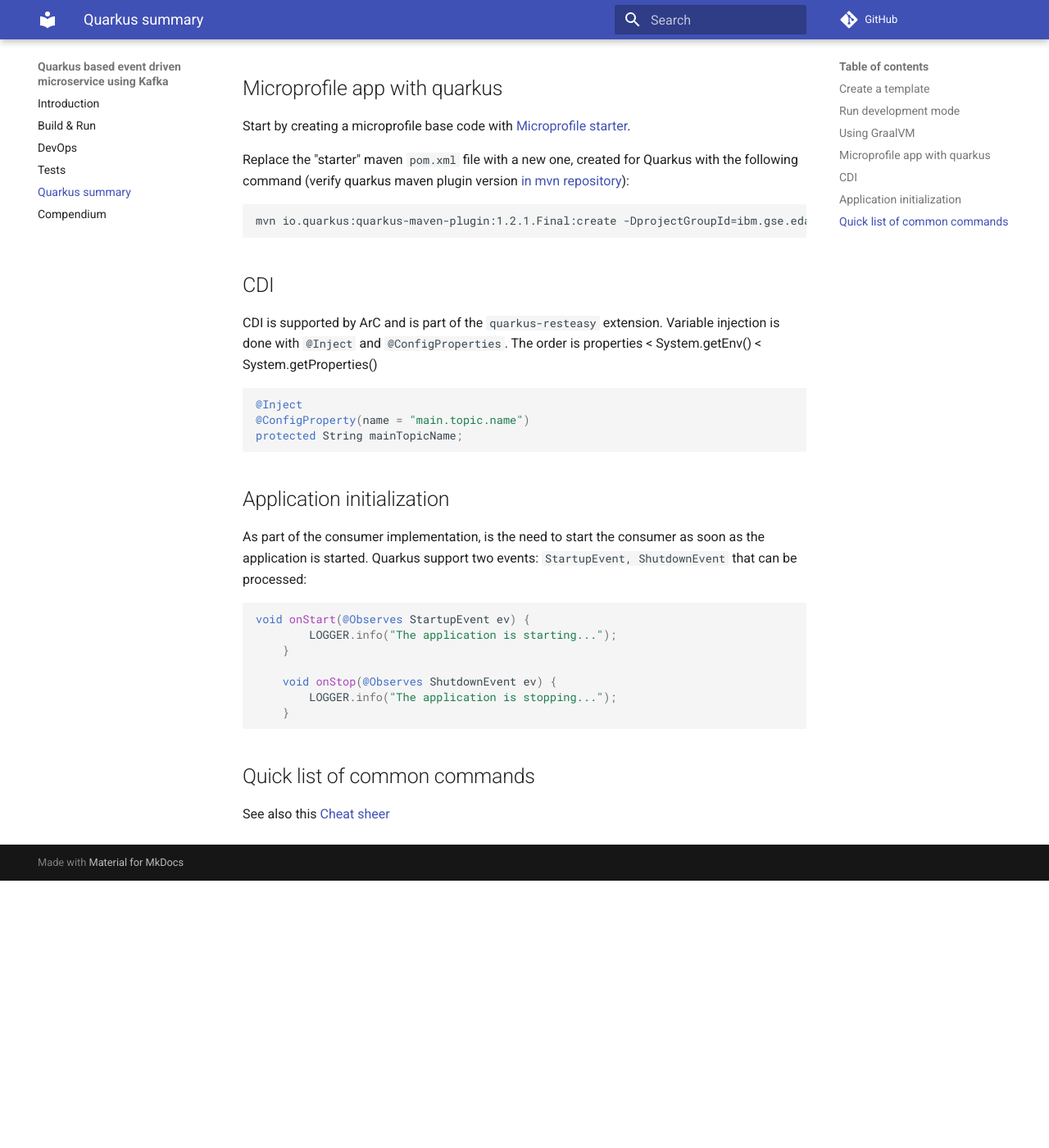
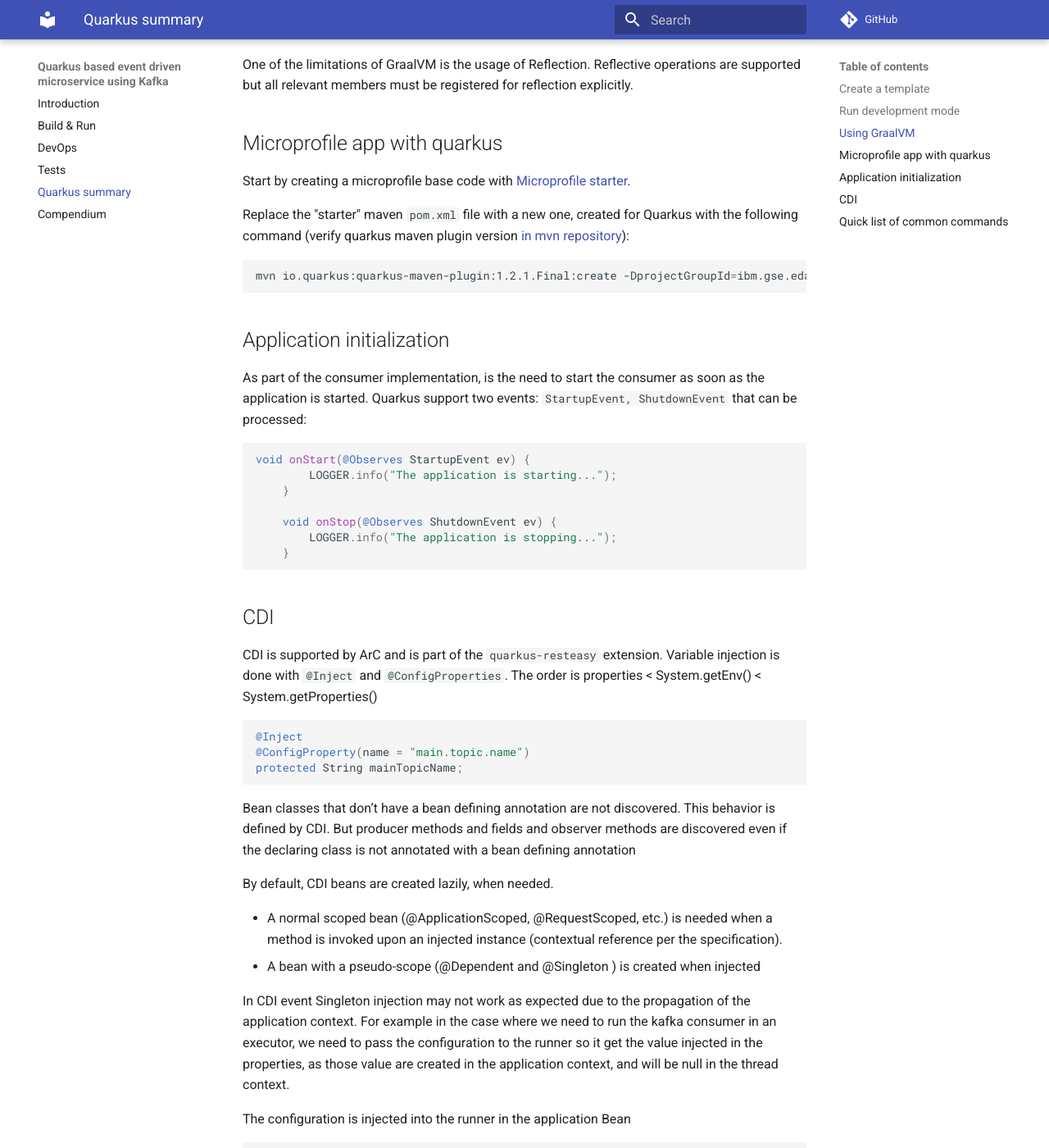
Before and after one commit to jbcodeforce/quarkus-event-driven-consumer-microservice-template, an MkDocs documentation site: the page built from docs/quarkus-summary.md, in a window 1280 px wide and 1400 px high, scrolled down 1092 px. Shown: the whole window at 82% size. Built offline with MkDocs 1.6.1 and Material for MkDocs 9.7.7, drawn with Linux system fonts in a browser that asks for light colours; comment, search, counter and statistics services are not loaded; before the commit the page ends 2166 px from its top, so only the background shows below that; some of the changed text lies outside the part shown.

````diff
--- a/docs/quarkus-summary.md
+++ b/docs/quarkus-summary.md
@@ -33,13 +33,14 @@ graalpython
 GraalVM can compile Java bytecode into native images to achieve faster startup and smaller footprint for your applications.
 
 ```shell
-$ javac HelloWorld.java
-$ native-image HelloWorld
-$ ./HelloWorld
+javac HelloWorld.java
+native-image HelloWorld
+./HelloWorld
 ```
+
 When using maven in the container, the internal maven repository will be update when doing `mvn package`. We can do a `docker commit <containerid> jbcodeforce/newgraalvm` to keep those installation between container sessions, and use this image for future runs.
 
-
+One of the limitations of GraalVM is the usage of Reflection. Reflective operations are supported but all relevant members must be registered for reflection explicitly.
 
 ## Microprofile app with quarkus
 
@@ -47,19 +48,10 @@ Start by creating a microprofile base code with [Microprofile starter](https://s
 
 Replace the "starter" maven `pom.xml` file with a new one, created for Quarkus with the following command (verify quarkus maven plugin version [in mvn repository](https://mvnrepository.com/artifact/io.quarkus/quarkus-maven-plugin)):
 
-```
+```shell
 mvn io.quarkus:quarkus-maven-plugin:1.2.1.Final:create -DprojectGroupId=ibm.gse.eda -DprojectArtifactId=demo -Dextensions="smallrye-health, smallrye-metrics, smallrye-openapi, smallrye-fault-tolerance, smallrye-jwt, resteasy, resteasy-jsonb, arc"
 ```
 
-## CDI
-
-CDI is supported by ArC and is part of the `quarkus-resteasy` extension. Variable injection is done with `@Inject` and `@ConfigProperties`. The order is properties < System.getEnv()  < System.getProperties()
-
-```java
-@Inject
-@ConfigProperty(name = "main.topic.name")
-protected String mainTopicName;
-```
 ## Application initialization
 
 As part of the consumer implementation, is the need to start the consumer as soon as the application is started. Quarkus support two events: `StartupEvent, ShutdownEvent` that can be processed:
@@ -73,6 +65,51 @@ void onStart(@Observes StartupEvent ev) {
         LOGGER.info("The application is stopping...");
     }
 ```
+
+## CDI
+
+CDI is supported by ArC and is part of the `quarkus-resteasy` extension. Variable injection is done with `@Inject` and `@ConfigProperties`. The order is properties < System.getEnv()  < System.getProperties()
+
+```java
+@Inject
+@ConfigProperty(name = "main.topic.name")
+protected String mainTopicName;
+```
+
+Bean classes that don’t have a bean defining annotation are not discovered. This behavior is defined by CDI. But producer methods and fields and observer methods are discovered even if the declaring class is not annotated with a bean defining annotation
+
+By default, CDI beans are created lazily, when needed.
+
+* A normal scoped bean (@ApplicationScoped, @RequestScoped, etc.) is needed when a method is invoked upon an injected instance (contextual reference per the specification).
+* A bean with a pseudo-scope (@Dependent and @Singleton ) is created when injected
+
+In CDI event Singleton injection may not work as expected due to the propagation of the application context. For example in the case where we need to run the kafka consumer in an executor, we need to pass the configuration to the runner so it get the value injected in the properties, as those value are created in the application context, and will be null in the thread context.
+
+The configuration is injected into the runner in the application Bean
+
+
+```java
+@ApplicationScoped
+public class ApplicationBean {
+    @Inject
+    public KafkaConfiguration kafkaConfiguration;
+
+    public void onStart(@Observes StartupEvent ev) {
+        executorService = Executors.newFixedThreadPool(1);
+        mainEventRunner = new MainEventsRunner(kafkaConfiguration);
+
+```
+
+```java
+@ApplicationScoped
+public class MainEventsRunner implements Runnable {}
+    public KafkaConfiguration kafkaConfiguration;
+
+	public MainEventsRunner(KafkaConfiguration kafkaConfiguration) {
+		this.kafkaConfiguration = kafkaConfiguration;
+    }
+```
+
 ## Quick list of common commands
 
 See also this [Cheat sheer](https://lordofthejars.github.io/quarkus-cheat-sheet/#quarkuscheatsheet)
````
Also changed, not shown: docs/build-run.md (+57 -5 lines), 6 other files.
